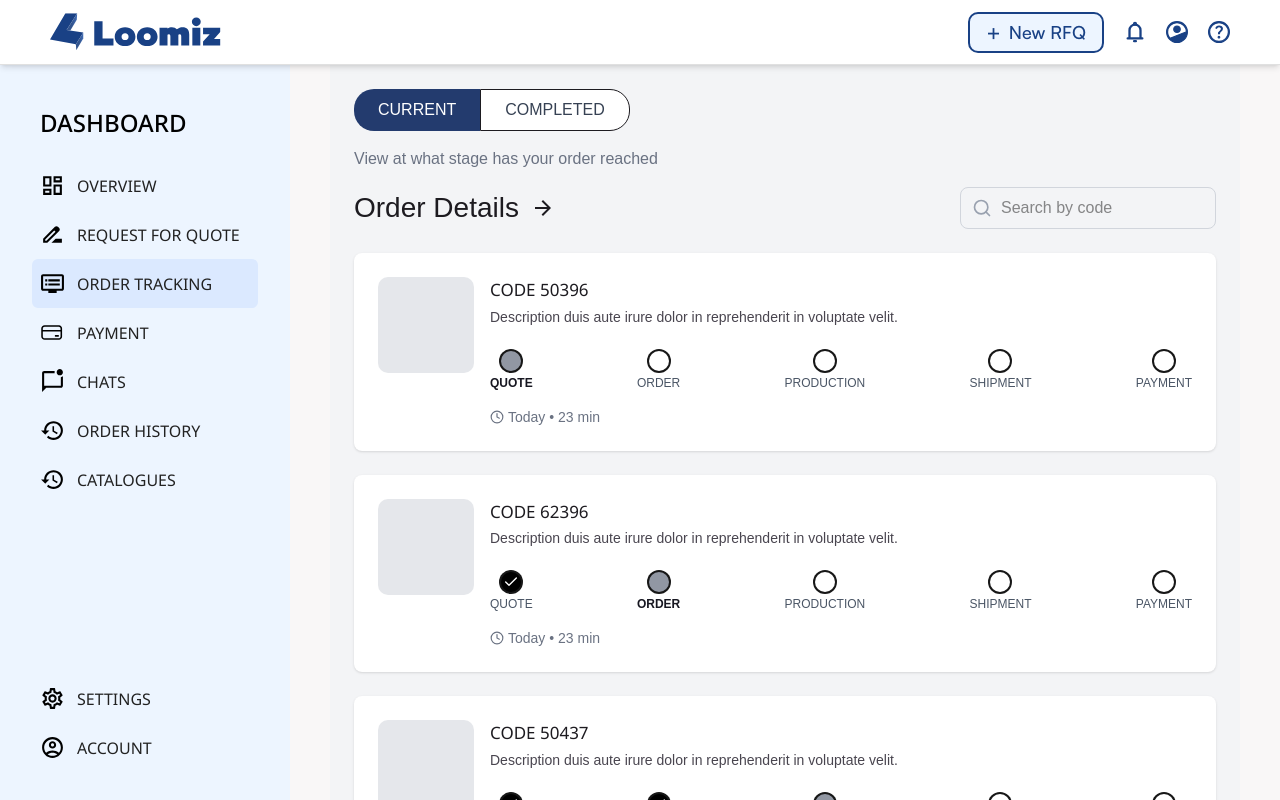
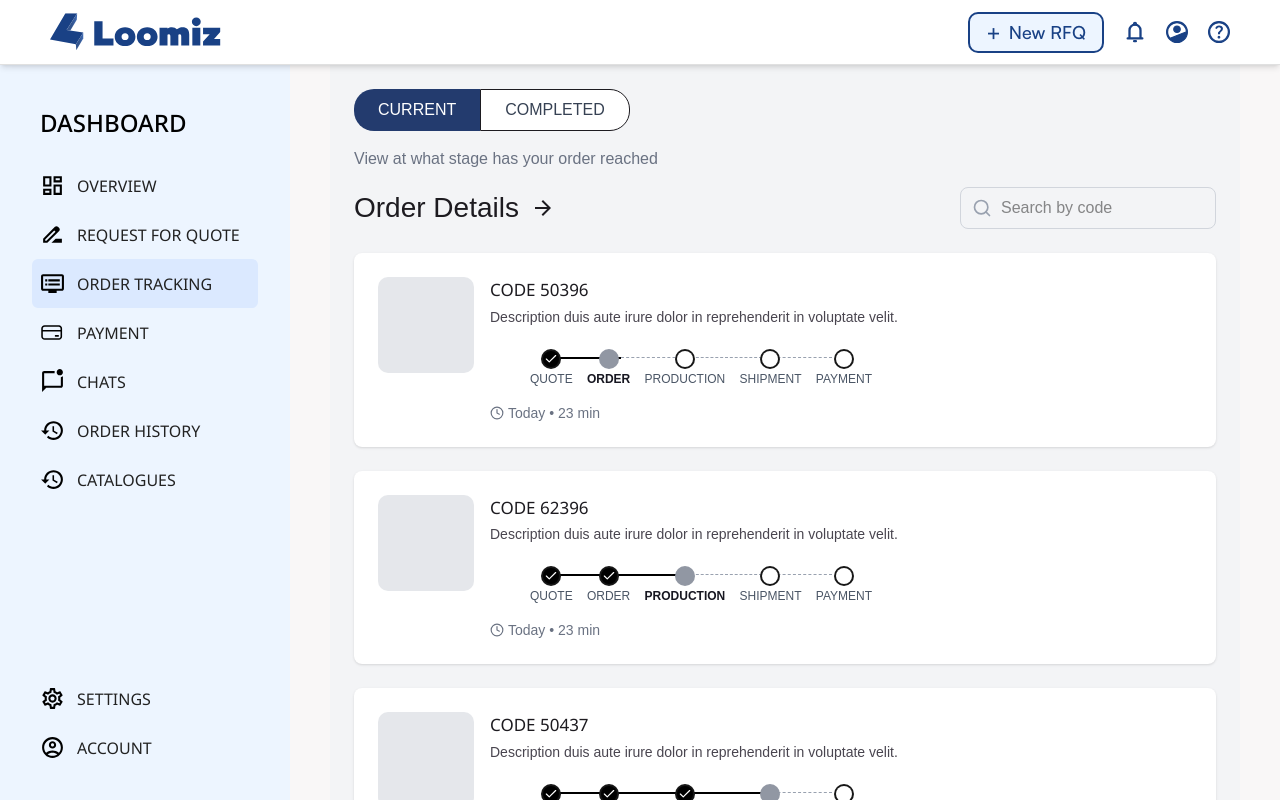
Before and after one commit to shanmukh-loomiz/BuyerPortal, a Next.js app: page /ordertracking in a window 1280 px wide. Built offline with nearby package versions, Linux system fonts and the light colour scheme; a web font is replaced by a local one.

Commit message:
Pushing Again by making some changes

```diff
--- a/src/app/components/oderdetails.jsx
+++ b/src/app/components/oderdetails.jsx
@@ -1,5 +1,7 @@
 // components/OrderDetail.jsx
-
+"use client";
+import { useState } from "react";
+import Link from "next/link";
 export default function OrderDetail() {
   return (
     <div className="flex-1 bg-[#F8F9FC] p-6">
@@ -18,7 +20,7 @@ export default function OrderDetail() {
             <div className="flex-1">
               {/* Order Number */}
               <div className="flex items-center mb-6">
-      <h2 className="text-[46px] font-semibold text-[#1E4E79]">
+                <h2 className="text-[46px]  font-semibold text-[#1E4E79]">
                   ORDER NO. 100057
                 </h2>
                 <span className="text-[14px] text-[#233B6E] bg-[#EDF5FF] border border-[#233B6E] px-4 ml-4 rounded-full">
@@ -30,14 +32,18 @@ export default function OrderDetail() {
               <div className="grid grid-cols-2 gap-10 mb-6">
                 {/* Loomiz Team */}
                 <div>
-        <h4 className="text-[#3F72AF] font-[NSmedium] font-semibold text-[24px]">LOOMIZ TEAM</h4>
+                  <h4 className="text-[#3F72AF]  font-semibold text-[22px]">
+                    LOOMIZ TEAM
+                  </h4>
                   <p className=" font-[NSregular]">Name</p>
                   <p className="font-[NSregular]">Phone No</p>
                 </div>
 
                 {/* Manufacturer Assigned */}
                 <div>
-        <h4 className="text-[#3F72AF]  font-semibold  font-[NSmedium] mb-1 text-[24px]">MANUFACTURER ASSIGNED</h4>
+                  <h4 className="text-[#3F72AF]  font-semibold   mb-1 text-[22px]">
+                    MANUFACTURER ASSIGNED
+                  </h4>
                   <p className="  font-[NSregular]">Assigned to</p>
                   <p className="font-[NSregular]">Capability</p>
                   <p className="font-[NSregular]">Forecasted time</p>
@@ -48,7 +54,9 @@ export default function OrderDetail() {
               <div className="grid grid-cols-2 gap-10">
                 {/* Details */}
                 <div>
-        <h4 className="text-[#3F72AF] font-[NSmedium] font-semibold mb-1 text-[24px]">DETAILS</h4>
+                  <h4 className="text-[#3F72AF]  font-semibold mb-1 text-[22px]">
+                    DETAILS
+                  </h4>
                   <div className="flex gap-45">
                     <p className="font-[NSregular]">No. of Pieces</p>
                     <p className="font-[NSregular]">Lead Team</p>
@@ -60,17 +68,16 @@ export default function OrderDetail() {
                 </div>
 
                 {/* Lead Time */}
-      <div>
-
-
-      </div>
+                <div></div>
               </div>
             </div>
           </div>
 
           {/* Design Section */}
           <div className="mt-12">
-              <h4 className="text-[#194185] font-bold mb-4 text-[32px]">DESIGN</h4>
+            <h4 className="text-[#194185] font-bold mb-4 text-[32px]">
+              DESIGN
+            </h4>
 
             <div className="flex gap-10">
               {/* Design Image */}
@@ -80,12 +87,16 @@ export default function OrderDetail() {
               <div className="flex-1 space-y-6">
                 {/* Colours */}
                 <div>
-                    <h4 className="text-[#3F72AF]  font-semibold mb-2 text-[20px] ">COLOURS</h4>
+                  <h4 className="text-[#3F72AF]  font-semibold mb-2 text-[20px] ">
+                    COLOURS
+                  </h4>
                   <div className="grid grid-cols-3 gap-2">
                     {Array.from({ length: 12 }).map((_, i) => (
                       <div key={i} className="flex items-center gap-2">
                         <div className="w-[20px] h-[20px]   bg-[#979797]" />
-                          <span className="text-sm font-semibold font-[NSregular] text-gray-700">#FFFFFF</span>
+                        <span className="text-sm font-semibold font-[NSregular] text-gray-700">
+                          #FFFFFF
+                        </span>
                       </div>
                     ))}
                   </div>
@@ -93,28 +104,32 @@ export default function OrderDetail() {
 
                 {/* Sizes */}
                 <div>
-                    <h4 className="text-[#3F72AF]  font-semibold mb-2 text-[20px]">SIZES</h4>
+                  <h4 className="text-[#3F72AF]  font-semibold mb-2 text-[20px]">
+                    SIZES
+                  </h4>
                   <div className="flex flex-wrap gap-4">
-                      {['XL', 'L', 'M', 'S', 'XS'].map(size => (
+                    {["XL", "L", "M", "S", "XS"].map((size) => (
                       <div key={size} className="flex items-center gap-2">
                         <div className="w-[20px] h-[20px]  bg-[#979797]" />
-                          <span className="font-[NSregular] font-semibold">{size}</span>
+                        <span className="font-[NSregular] font-semibold">
+                          {size}
+                        </span>
                       </div>
                     ))}
                   </div>
                 </div>
 
                 {/* View Progress Button */}
-            <div className="mt-6 ">
+                <div className="mt-6 flex justify-end">
+                  <Link href={`/order-progress`}>
                     <button className="bg-[#4A80E2] text-white text-sm px-12 py-2 rounded-full hover:bg-[#3a6bc7] transition">
                       View Progress
                     </button>
+                  </Link>
                 </div>
               </div>
             </div>
           </div>
-
-
         </div>
       </div>
     </div>
--- a/src/app/ordertracking/page.jsx
+++ b/src/app/ordertracking/page.jsx
@@ -13,21 +13,21 @@ export default function OrderTracking() {
       id: "50396",
       description:
         "Description duis aute irure dolor in reprehenderit in voluptate velit.",
-      status: "QUOTE",
+      status: "ORDER",
       timestamp: "Today • 23 min",
     },
     {
       id: "62396",
       description:
         "Description duis aute irure dolor in reprehenderit in voluptate velit.",
-      status: "ORDER",
+      status: "PRODUCTION",
       timestamp: "Today • 23 min",
     },
     {
       id: "50437",
       description:
         "Description duis aute irure dolor in reprehenderit in voluptate velit.",
-      status: "PRODUCTION",
+      status: "SHIPMENT",
       timestamp: "Today • 23 min",
     },
   ];
@@ -123,7 +123,7 @@ export default function OrderTracking() {
                   </div>
                 </div>
 
-                <div className="mt-6">
+                <div className="mt-6 pl-10 pr-80">
                   <div className="relative flex items-center justify-between">
                     {[
                       "QUOTE",
@@ -143,16 +143,16 @@ export default function OrderTracking() {
                           className="flex flex-col items-center relative z-10"
                         >
                           <div
-                            className={`w-5 h-5 rounded-full flex items-center justify-center
+                            className={`w-4 h-4 rounded-full flex items-center justify-center
                             ${
                               isCompleted
                                 ? "bg-black ring-2"
                                 : isCurrent
-                                ? "bg-[#9197A3] ring-2"
+                                ? "bg-[#9197A3] ring-2  ring-[#9197A3]"
                                 : "bg-white ring-2"
                             }`}
                           >
-                            {isCompleted && <Check size={16} color="white" />}
+                            {isCompleted && <Check size={14} color="white" />}
                           </div>
                           <span
                             className={`text-xs mt-1 ${
@@ -168,25 +168,26 @@ export default function OrderTracking() {
                     })}
 
                     {/* Background line */}
-<div className="absolute h-0.5 top-2.5 left-0 right-0 -z-10 flex">
+                    <div className="absolute top-1.5 left-5 right-10 z-0 flex">
   {["QUOTE", "ORDER", "PRODUCTION", "SHIPMENT"].map((_, idx) => {
     const currentIndex = getStatusIndex(order.status);
     const isBeforeCurrent = idx < currentIndex;
     const isCurrent = idx === currentIndex;
 
     return (
-      <div key={idx} className="flex-1">
+      <div key={idx} className="flex-1 flex items-center">
         <div
-          className={`w-full h-0.5 ${
-            isBeforeCurrent || isCurrent
-              ? "bg-[#000]" // solid dark line
-              : "border-t border-dashed border-gray-400" // dashed line
+          className={`h-0.5 w-full ${
+            idx < currentIndex
+              ? "bg-black"
+              : "border-t border-dashed border-gray-400"
           }`}
         ></div>
       </div>
     );
   })}
 </div>
+
 
                   </div>
                 </div>
```
Lines whose indentation alone changed are shown as unchanged.
